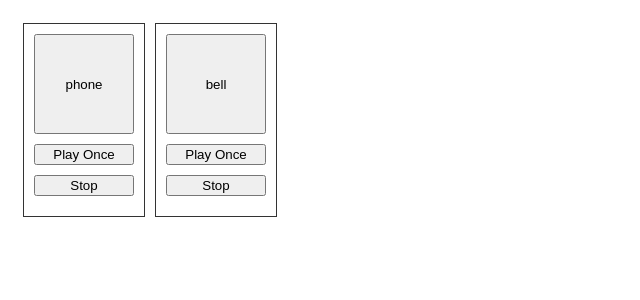
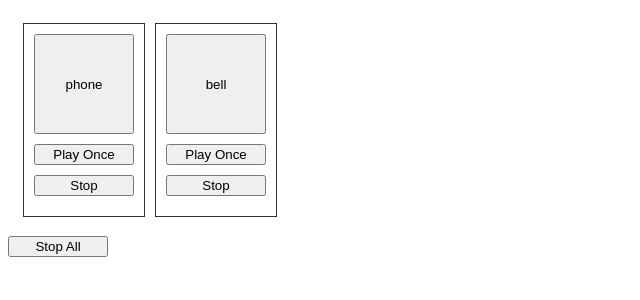
Before and after one commit to HarrisonLarkins/PulpSoundboard, an Angular app: page / in a window 1280 px wide. Shown: the top 300 px of the page, without its empty margins (0-640 px from the left). Built offline with nearby package versions, Linux system fonts and the light colour scheme.

Commit message:
added Stop All Button

```diff
--- a/src/app/board/board.component.html
+++ b/src/app/board/board.component.html
@@ -20,3 +20,7 @@
 		<button type="button" (click)="this._soundService.stop(sound)">Stop</button>
 	</div>
 </div>
+
+<div>
+		<button type="button" (click)="stopAll()">Stop All</button>
+</div>
--- a/src/app/board/board.component.ts
+++ b/src/app/board/board.component.ts
@@ -13,7 +13,13 @@ export class BoardComponent implements OnInit {
 
 	sounds = SOUNDS;
 
-
+	stopAll(){
+		this.sounds.forEach(
+			function (sound){
+				sound.audio.pause();
+			}
+		);
+	}
 
   constructor(private _soundService: SoundService) { }
 
--- a/src/app/sound.service.ts
+++ b/src/app/sound.service.ts
@@ -21,11 +21,12 @@ export class SoundService {
 
 	toggleLoop(soundbyte: Soundbyte){
 		if(soundbyte.loopSetting == true) {
-			if(soundbyte.audio){
+			/**if(soundbyte.audio){
 				soundbyte.audio.pause();
-			}
+			}**/
 			soundbyte.loopSetting = false;
 			soundbyte.loopText = "Play Once";
+
 		}
 		else {
 			soundbyte.loopSetting = true;
```
